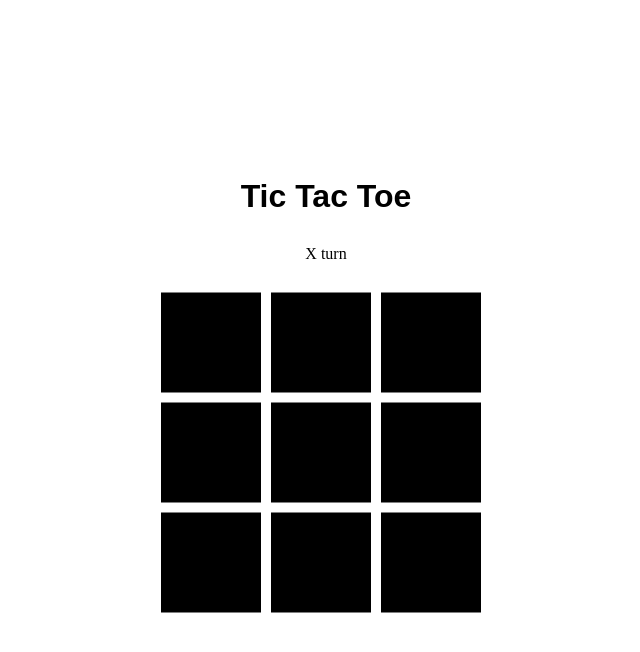
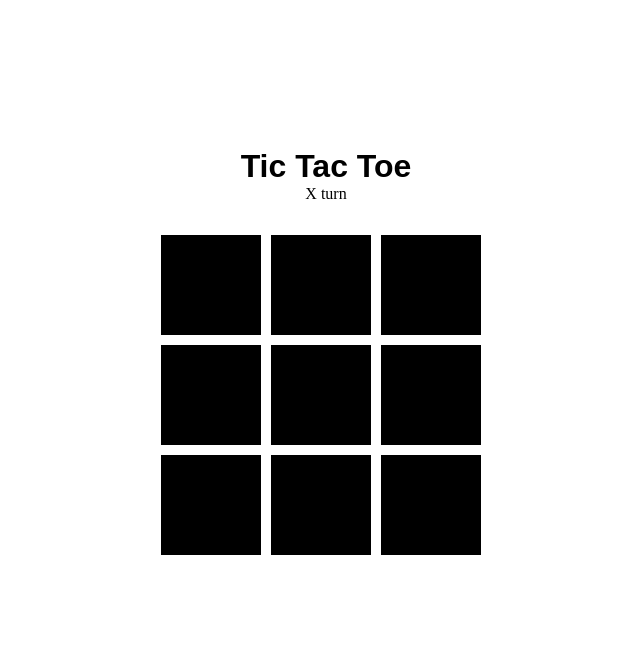
Before and after one commit to SemyonKushnarenko/training, a plain HTML site: page TicTacToe/index.html in a window 1280 px wide. Shown: the whole page, without its empty margins (314-954 px from the left). Drawn offline with Linux system fonts and the light colour scheme.

Commit message:
feat: TTT-3 centerize board

```diff
--- a/TicTacToe/css/main.css
+++ b/TicTacToe/css/main.css
@@ -18,24 +18,23 @@
     top: 50%;
     left: 50%;
     transform: translate(-50%, -50%);
-    display: flex;
-    flex-direction: column;
-    align-items: center;
     gap: 30px;
 }
 
 .board__header {
+    display: flex;
+    flex-direction: column;
+    align-items: center;
+    justify-content: center;
+    width: 100%;
+    position: absolute;
+    bottom: calc(100% + 2rem);
+}
+
+.board__header__title {
     font-size: 2rem;
     font-weight: 700;
     font-family: sans-serif;
-}
-
-.board__table {
-    width: 330px;
-    aspect-ratio: 1;
-    display: grid;
-    grid-template-columns: repeat(3, 1fr);
-    grid-template-rows: repeat(3, 1fr);
 }
 
 .board__turn {
@@ -45,6 +44,14 @@
 .board__turn.win {
     font-size: 2rem;
     font-weight: 700;
+}
+
+.board__table {
+    width: 330px;
+    aspect-ratio: 1;
+    display: grid;
+    grid-template-columns: repeat(3, 1fr);
+    grid-template-rows: repeat(3, 1fr);
 }
 
 .board__cell {
--- a/TicTacToe/index.html
+++ b/TicTacToe/index.html
@@ -9,9 +9,10 @@
 <div class="container">
   <div class="board">
     <div class="board__header">
-      Tic Tac Toe
-    </div>
-    <div class="board__turn"></div>
+      <div class="board__header__title ">
+        Tic Tac Toe
+      </div>
+      <div class="board__turn"></div></div>
     <div class="board__table">
       <div data-cell-number="1" class="board__cell cell_active"></div>
       <div data-cell-number="2" class="board__cell cell_active"></div>
```
